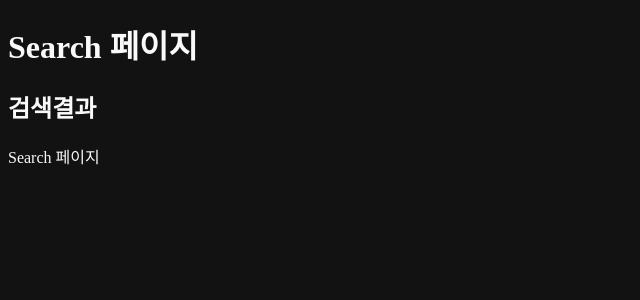
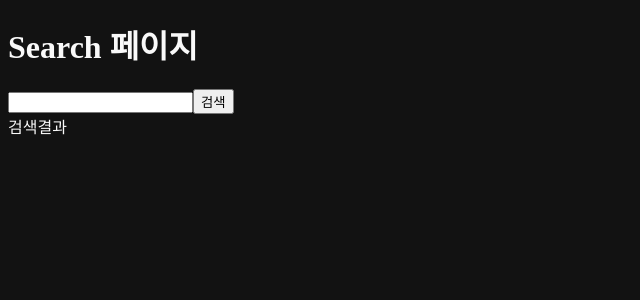
Before and after one commit to SeyoungCho/CodeitMall, a Next.js app: page /search in a window 1280 px wide. Shown: the top 300 px of the page, without its empty margins (0-640 px from the left). Built offline with nearby package versions, Linux system fonts and the light colour scheme.

Commit message:
feat: implement search feature

```diff
--- a/components/SearchForm.jsx
+++ b/components/SearchForm.jsx
@@ -1,6 +1,6 @@
 import { useRouter } from "next/router";
 import { useState } from "react";
-export default function SearchForm() {
+export default function SearchForm({ initialValue = "" }) {
   const router = useRouter();
   const [value, setValue] = useState();
   const handleChange = (e) => {
@@ -8,6 +8,10 @@ export default function SearchForm() {
   };
   const handleSubmit = (e) => {
     e.preventDefault();
+    if (!value) {
+      router.push(`/`);
+      return;
+    }
     router.push(`/search?q=${value}`);
   };
   return (
--- a/pages/search.js
+++ b/pages/search.js
@@ -1,3 +1,4 @@
+import SearchForm from "@/components/SearchForm";
 import { useRouter } from "next/router";
 
 export default function Search() {
@@ -6,8 +7,8 @@ export default function Search() {
   return (
     <div>
       <h1>Search 페이지</h1>
-      <h2>{q} 검색결과</h2>
-      <div>Search 페이지</div>
+      <SearchForm initialValue={q} />
+      <div>{q} 검색결과</div>
     </div>
   );
 }
```
